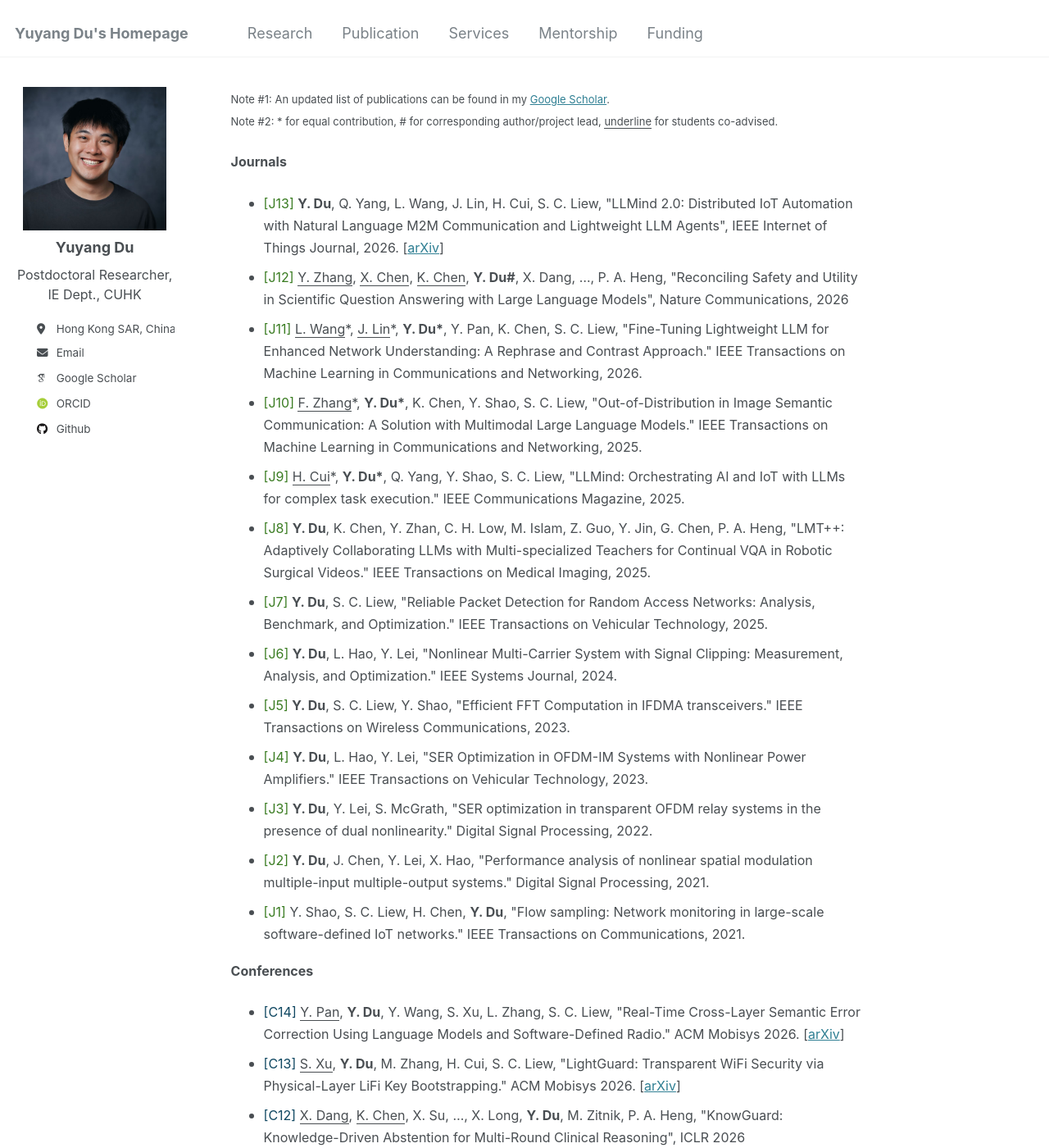
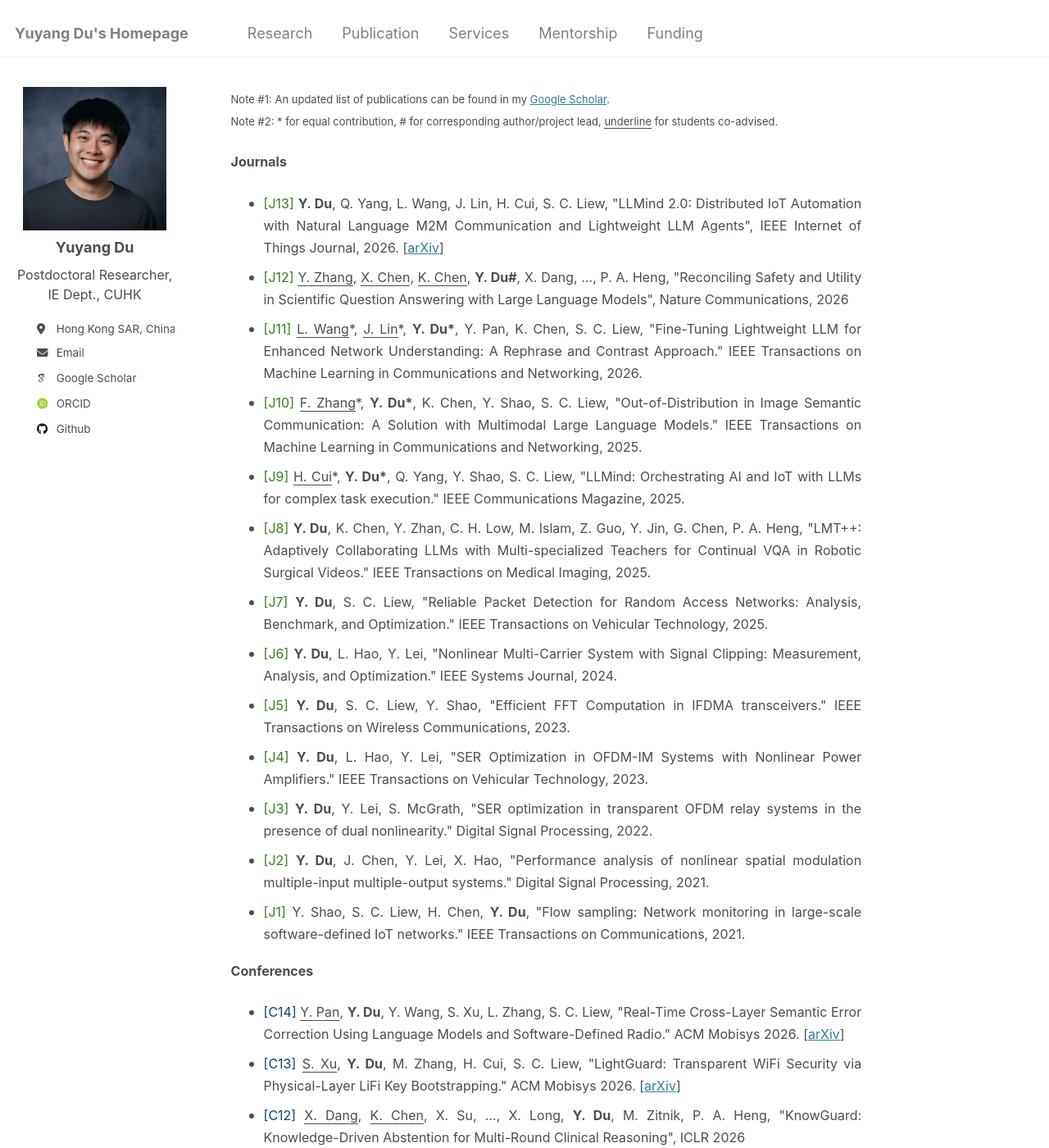
Before and after one commit to yuyangdu001/yuyangdu001.github.io, a Jekyll site: the page built from _pages/publication.md, in a window 1280 px wide and 1400 px high. Shown: the whole window at 82% size. Built offline with Jekyll 4.4.1, drawn with Linux system fonts in a browser that asks for light colours; some web fonts are replaced.

Commit message:
Justify publication list entries

```diff
--- a/_pages/publication.md
+++ b/_pages/publication.md
@@ -6,6 +6,12 @@ redirect_from:
   - /md/
   - /markdown.html
 ---
+
+<style>
+.page__content li {
+  text-align: justify;
+}
+</style>
 
 <p class="publication-notes"><font size=2>Note #1: An updated list of publications can be found in my <a href="https://scholar.google.com/citations?user=DLDht70AAAAJ">Google Scholar</a>.<br>Note #2: * for equal contribution, # for corresponding author/project lead, <u>underline</u> for students co-advised.</font></p>
 
```
